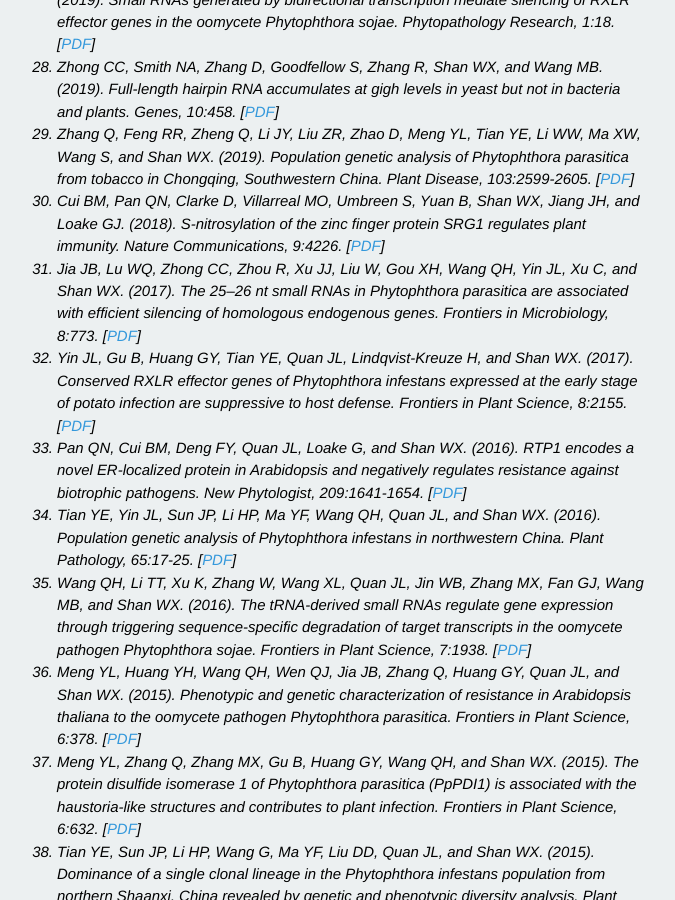
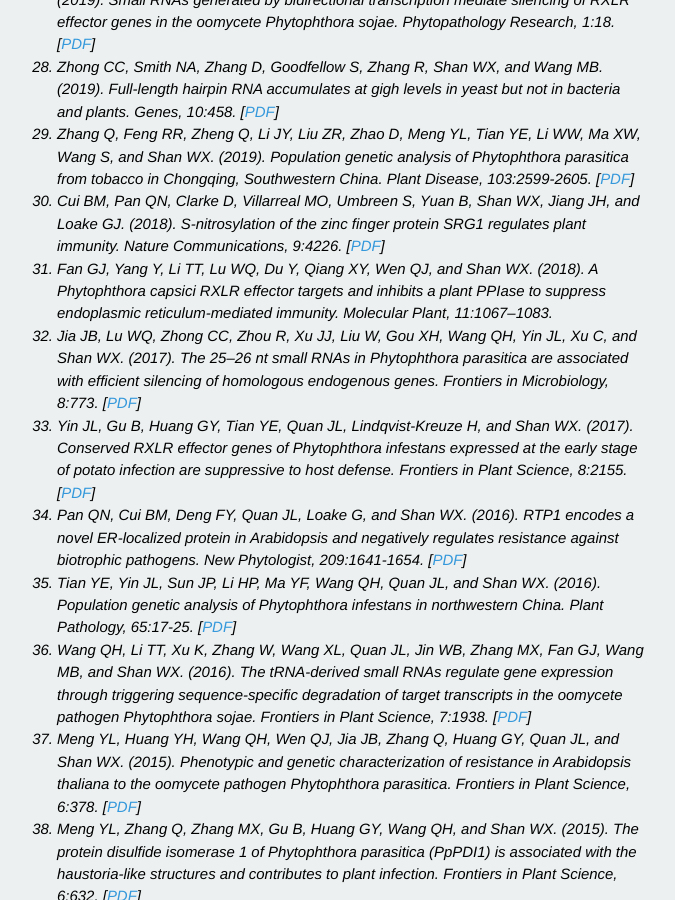
Before and after one commit to shanclub2/shanlab, a Jekyll site: the page built from publication.html, in a window 1280 px wide and 900 px high, scrolled down 2481 px. Shown: the whole window, without its empty margins (287-962 px from the left). Built offline with Jekyll 4.4.1, drawn with Linux system fonts in a browser that asks for light colours; Markdown is read by kramdown in place of the engine named in the settings; a script that is not in the unit is left out.

Commit message:
Update publication.html

```diff
--- a/publication.html
+++ b/publication.html
@@ -110,9 +110,9 @@
 <li>
 Cui BM, Pan QN, Clarke D, Villarreal MO, Umbreen S, Yuan B, Shan WX, Jiang JH, and Loake GJ. (2018). S-nitrosylation of the zinc finger protein SRG1 regulates plant immunity. <i>Nature Communications</i>, 9:4226. [<a href="/pdf/cui2018.pdf">PDF</a>]
 </li>
-
-
-
+<li>
+Fan GJ, Yang Y, Li TT, Lu WQ, Du Y, Qiang XY, Wen QJ, and Shan WX. (2018). A <i>Phytophthora capsici</i> RXLR effector targets and inhibits a plant PPIase to suppress endoplasmic reticulum-mediated immunity. <i>Molecular Plant</i>, 11:1067–1083.
+</li>
 <li>
 Jia JB, Lu WQ, Zhong CC, Zhou R, Xu JJ, Liu W, Gou XH, Wang QH, Yin JL, Xu C, and Shan WX. (2017). The 25–26 nt small RNAs in <i>Phytophthora parasitica</i> are associated with efficient silencing of homologous endogenous genes. <i>Frontiers in Microbiology</i>, 8:773. [<a href="/pdf/jbjia2017.pdf">PDF</a>]
 </li>
```
